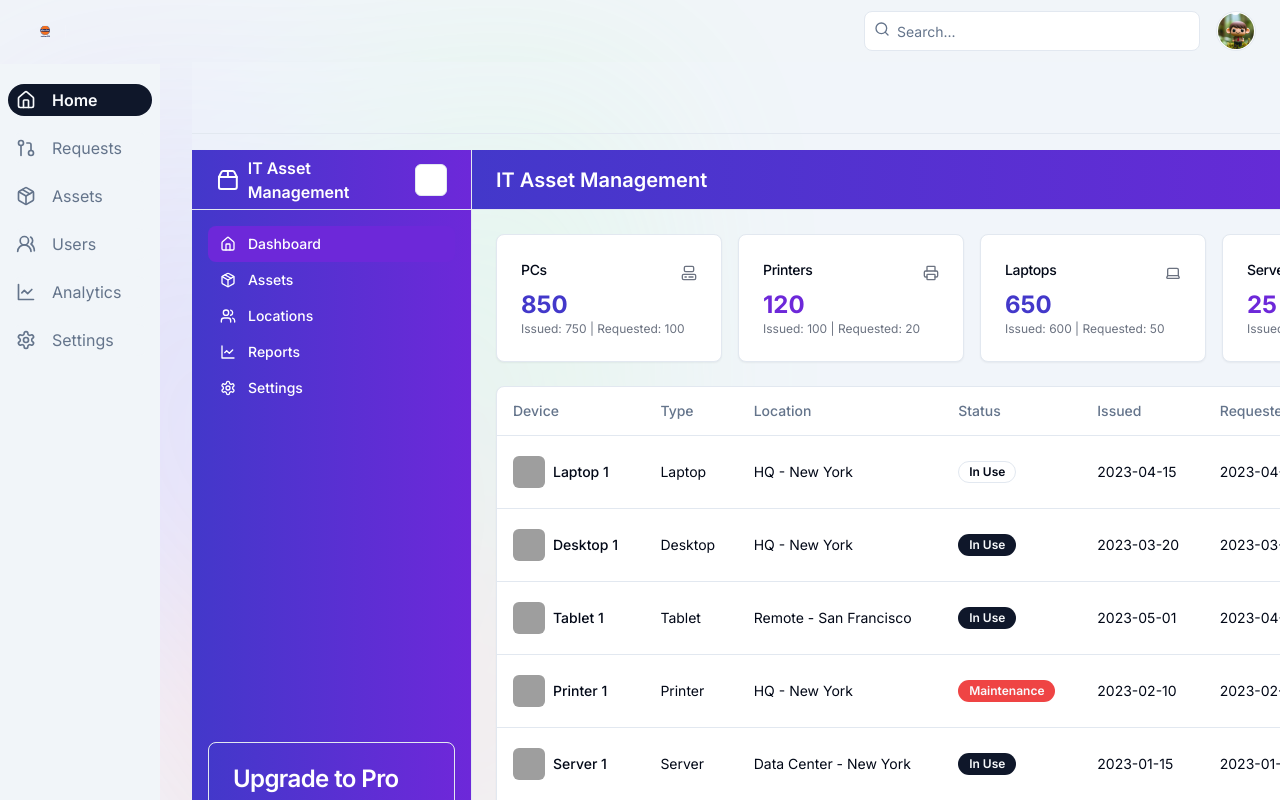
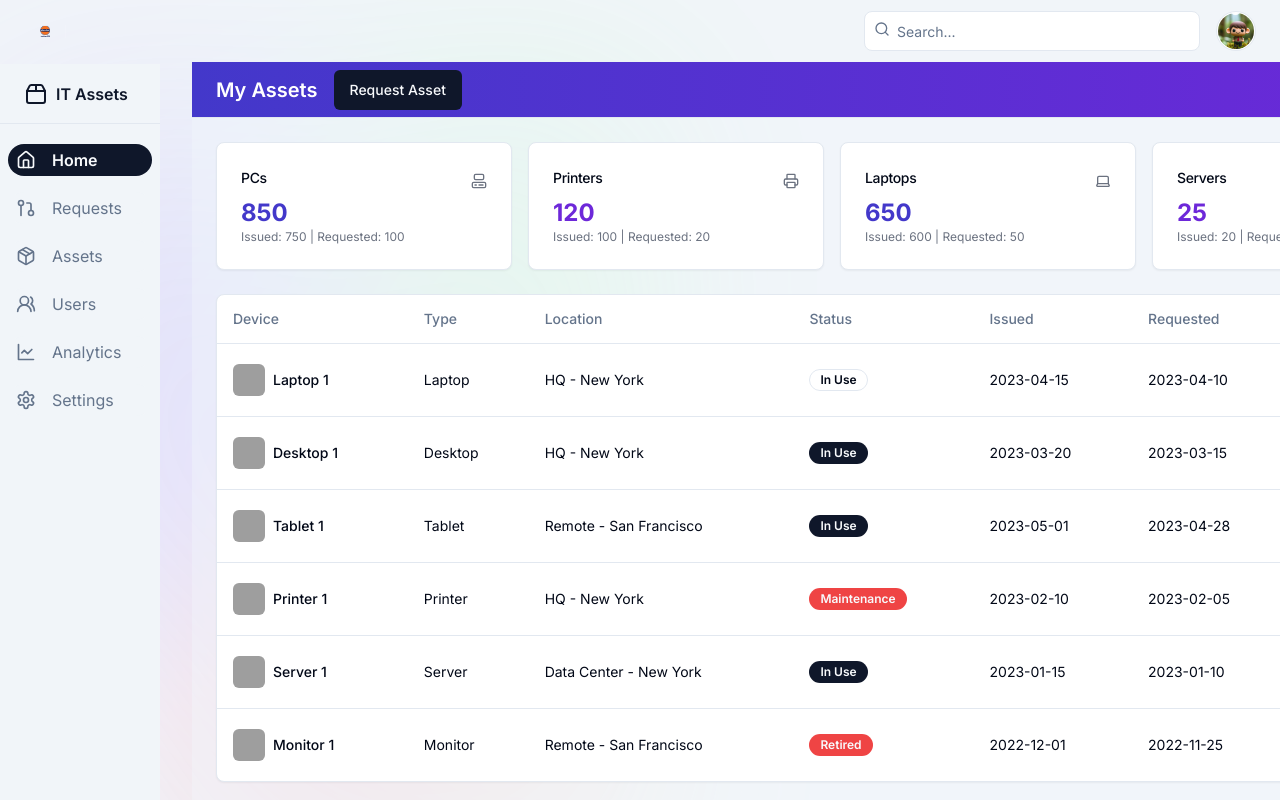
Before and after one commit to AbhikshaGoel/assets-inventory, a Next.js app: page / in a window 1280 px wide. Shown: the top 800 px of the page. Built offline with nearby package versions, Linux system fonts and the light colour scheme; grey boxes are pictures that could not be loaded.

Commit message:
adding ui

```diff
--- a/app/dashboard/page.tsx
+++ b/app/dashboard/page.tsx
@@ -82,138 +82,16 @@ import {
 export function Dashboard() {
   return (
     <div className="flex flex-col bg-muted/40">
-      <div className="flex flex-col sm:gap-4 sm:py-4">
-        <header className="sticky top-0 z-30 flex h-14 items-center gap-4 border-b bg-background sm:static sm:bg-transparent">
-          <Sheet>
-            <SheetTrigger asChild>
-              <Button size="icon" variant="outline" className="sm:hidden">
-                <PanelLeft className="h-5 w-5" />
-                <span className="sr-only">Toggle Menu</span>
-              </Button>
-            </SheetTrigger>
-            <SheetContent side="left" className="sm:max-w-xs">
-              <nav className="grid gap-6 text-lg font-medium">
-
-                <Link
-                  href="#"
-                  className="flex items-center gap-4 px-2.5 text-muted-foreground hover:text-foreground"
-                >
-                  <Home className="h-5 w-5" />
-                  Dashboard
-                </Link>
-                <Link
-                  href="#"
-                  className="flex items-center gap-4 px-2.5 text-muted-foreground hover:text-foreground"
-                >
-                  <ShoppingCart className="h-5 w-5" />
-                  Orders
-                </Link>
-                <Link
-                  href="#"
-                  className="flex items-center gap-4 px-2.5 text-foreground"
-                >
-                  <Package className="h-5 w-5" />
-                  Products
-                </Link>
-                <Link
-                  href="#"
-                  className="flex items-center gap-4 px-2.5 text-muted-foreground hover:text-foreground"
-                >
-                  <Users2 className="h-5 w-5" />
-                  Customers
-                </Link>
-                <Link
-                  href="#"
-                  className="flex items-center gap-4 px-2.5 text-muted-foreground hover:text-foreground"
-                >
-                  <LineChart className="h-5 w-5" />
-                  Settings
-                </Link>
-              </nav>
-            </SheetContent>
-          </Sheet>
-          {/**Here come the main Header My Assets */}
-
-
-        </header>
-
-
-
-
-    <div className="grid min-h-screen w-full lg:grid-cols-[280px_1fr]">
-      <div className="hidden border-r bg-gradient-to-r from-[#4338CA] to-[#6D28D9] lg:block dark:bg-gradient-to-r dark:from-[#4338CA] dark:to-[#6D28D9]">
-        <div className="flex h-full max-h-screen flex-col gap-2">
-          <div className="flex h-[60px] items-center border-b px-6">
-            <Link className="flex items-center gap-2 font-semibold text-white" href="#">
-              <Package2Icon className="h-6 w-6" />
-              <span className="">IT Asset Management</span>
-            </Link>
-            <Button className="ml-auto h-8 w-8 text-white" size="icon" variant="outline">
-              <BellIcon className="h-4 w-4" />
-              <span className="sr-only">Toggle notifications</span>
-            </Button>
-          </div>
-          <div className="flex-1 overflow-auto py-2">
-            <nav className="grid items-start px-4 text-sm font-medium">
-              <Link
-                className="flex items-center gap-3 rounded-lg bg-[#6D28D9] px-3 py-2 text-white transition-all hover:bg-[#4338CA]"
-                href="#"
-              >
-                <HomeIcon className="h-4 w-4" />
-                Dashboard
-              </Link>
-              <Link
-                className="flex items-center gap-3 rounded-lg px-3 py-2 text-white transition-all hover:bg-[#4338CA]"
-                href="#"
-              >
-                <PackageIcon className="h-4 w-4" />
-                Assets
-              </Link>
-              <Link
-                className="flex items-center gap-3 rounded-lg px-3 py-2 text-white transition-all hover:bg-[#4338CA]"
-                href="#"
-              >
-                <UsersIcon className="h-4 w-4" />
-                Locations
-              </Link>
-              <Link
-                className="flex items-center gap-3 rounded-lg px-3 py-2 text-white transition-all hover:bg-[#4338CA]"
-                href="#"
-              >
-                <LineChartIcon className="h-4 w-4" />
-                Reports
-              </Link>
-              <Link
-                className="flex items-center gap-3 rounded-lg px-3 py-2 text-white transition-all hover:bg-[#4338CA]"
-                href="#"
-              >
-                <SettingsIcon className="h-4 w-4" />
-                Settings
-              </Link>
-            </nav>
-          </div>
-          <div className="mt-auto p-4">
-            <Card className="bg-gradient-to-r from-[#4338CA] to-[#6D28D9] text-white">
-              <CardHeader className="pb-4">
-                <CardTitle>Upgrade to Pro</CardTitle>
-                <CardDescription>Unlock all features and get unlimited access to our support team</CardDescription>
-              </CardHeader>
-              <CardContent>
-                <Button className="w-full bg-white text-[#4338CA] hover:bg-gray-200" size="sm">
-                  Upgrade
-                </Button>
-              </CardContent>
-            </Card>
-          </div>
-        </div>
-      </div>
-      <div className="flex flex-col">
-        <header className="flex h-14 lg:h-[60px] items-center gap-4 border-b bg-gradient-to-r from-[#4338CA] to-[#6D28D9] px-6 text-white dark:bg-gradient-to-r dark:from-[#4338CA] dark:to-[#6D28D9]">
-          <h1 className="text-lg font-semibold md:text-xl">IT Asset Management</h1>
-          <Button className="ml-auto text-white hover:bg-white hover:text-[#4338CA]" variant="outline">
+    <header className="flex h-14 items-center gap-4 border-b bg-gradient-to-r from-[#4338CA] to-[#6D28D9]
+    px-6 text-white dark:bg-gradient-to-r dark:from-[#4338CA] dark:to-[#6D28D9]">
+          <h1 className="text-lg font-semibold md:text-xl">My Assets</h1>
+          <Button className="hover:bg-white hover:text-black" variant="default">
             Request Asset
           </Button>
         </header>
+
+      <div className="flex">
+
         <main className="flex-1 p-4 md:p-6">
           <div className="grid gap-4 md:grid-cols-2 lg:grid-cols-4">
             <Card>
@@ -478,7 +356,6 @@ export function Dashboard() {
 
       </div>
     </div>
-    </div>
-    </div>
+
   )
 }
--- a/components/sidebar.tsx
+++ b/components/sidebar.tsx
@@ -5,7 +5,28 @@ import Link from "next/link"
 import { useRouter, usePathname } from "next/navigation"
 import { Tooltip, TooltipContent, TooltipTrigger } from "@/components/ui/tooltip"
 import { TooltipProvider } from "@radix-ui/react-tooltip"
-import { ChevronLeft, Home, LineChart, Package, PanelLeft, PlusCircle, Search, Settings, ShoppingCart, Upload, Users2, GitPullRequest, Plus } from "lucide-react"
+import { Sheet, SheetContent, SheetTrigger } from "@/components/ui/sheet"
+
+import {
+  DropdownMenu,
+  DropdownMenuContent,
+  DropdownMenuItem,
+  DropdownMenuLabel,
+  DropdownMenuSeparator,
+  DropdownMenuTrigger,
+} from "@/components/ui/dropdown-menu"
+import { Input } from "@/components/ui/input"
+import { Label } from "@/components/ui/label"
+import { Button } from "@/components/ui/button"
+
+import {
+  Select,
+  SelectContent,
+  SelectItem,
+  SelectTrigger,
+  SelectValue,
+} from "@/components/ui/select"
+import { ChevronLeft, Home, LineChart, Package, PanelLeft, PlusCircle, Search, Settings, ShoppingCart, Upload, Users2, GitPullRequest, Plus, Package2Icon } from "lucide-react"
 
 interface SidebarProps {
   className?: string;
@@ -55,6 +76,13 @@ const Sidebar = ({ className }: SidebarProps) => {
   return (
     <div className={`space-y-4 flex flex-col h-full text-primary bg-secondary ${className}`}>
       <aside>
+        <div className="flex h-[60px] items-center border-b px-6">
+            <Link className="flex items-center gap-2 font-semibold " href="#">
+              <Package2Icon className="h-6 w-6" />
+              <span className="">IT Assets</span>
+            </Link>
+
+          </div>
         <TooltipProvider>
           <nav className="flex flex-col items-center gap-4 px-2 sm:py-5">
             {routes.map((route) => (
```
